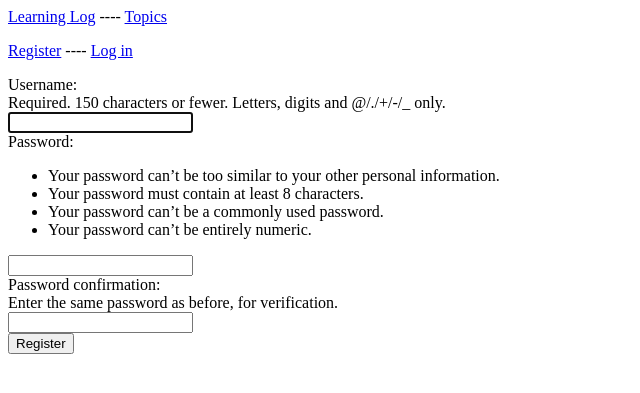
After one commit to chuliu-hash/DJANGO_Lenarning-Logs, a Django app: page /accounts/register/ in a window 1280 px wide. The commit adds this page. Shown: the top 393 px of the page, without its empty margins (0-640 px from the left). Run offline with Django 4.2, Linux system fonts and the light colour scheme.

Commit message:
实现用户注册系统，更新相关视图和模板

```diff
--- a/accounts/templates/registration/login.html
+++ b/accounts/templates/registration/login.html
@@ -9,7 +9,7 @@
     <form action="{% url 'accounts:login' %}" method="post">
         {% csrf_token %}
         {{ form.as_div }}
-        <button type="submit">Log in</button>
+        <button name="submit">Log in</button>
     </form>
 
 {% endblock content %}
--- /dev/null
+++ b/accounts/templates/registration/register.html
@@ -0,0 +1,11 @@
+{% extends "learning_logs/base.html" %}
+
+{% block content %}
+
+<form action="{% url 'accounts:register' %}" method="post">
+	{% csrf_token %}
+	{{ form.as_div }}
+	<button name="submit">Register</button>
+</form>
+
+{% endblock content %}
--- a/accounts/urls.py
+++ b/accounts/urls.py
@@ -1,10 +1,13 @@
 """为应用程序accounts定义URL模式"""
 
 from django.urls import path, include
+from . import views
 
 app_name = 'accounts'
 
 urlpatterns = [
 	# 包含默认的身份验证URL
 	path('',include('django.contrib.auth.urls')),
+	# 注册页面
+	path('register/', views.register, name='register'),
 	]
--- a/accounts/views.py
+++ b/accounts/views.py
@@ -1,3 +1,20 @@
-from django.shortcuts import render
+from django.shortcuts import render, redirect
+from django.contrib.auth import login
+from django.contrib.auth.forms import UserCreationForm
 
-# Create your views here.
+def register(request):
+	"""注册新用户"""
+	if request.method != 'POST':
+		# 显示空表单
+		form = UserCreationForm()
+	else:
+		# 处理填好的表单
+		form = UserCreationForm(data=request.POST)
+		if form.is_valid():
+			new_user = form.save()
+			# 让用户自动登录，再重定向到主页
+			login(request, new_user)
+			return redirect('learning_logs:index')
+
+	context = {'form': form}
+	return render(request, 'registration/register.html', context)
--- a/learning_logs/templates/learning_logs/base.html
+++ b/learning_logs/templates/learning_logs/base.html
@@ -7,8 +7,17 @@
 	{% if user.is_authenticated %}
 	Hello, {{ user.username }}.
 	{% else %}
+	<a href="{% url 'accounts:register' %}">Register</a> ----
 	<a href="{% url 'accounts:login' %}">Log in</a>
 	{% endif %}
 </p>
 
 {% block content %}{% endblock content %}
+
+{% if user.is_authenticated %}
+<hr />
+<form action="{% url 'accounts:logout' %}" method="post">
+	{% csrf_token %}
+	<button name='submit'>Log out</button>
+</form>
+{% endif %}
--- a/learning_logs/views.py
+++ b/learning_logs/views.py
@@ -1,7 +1,7 @@
 from django.shortcuts import render, redirect
 from .models import Topic, Entry
 from .forms import TopicForm, EntryForm
-# Create your views here.
+
 
 def index(request):
 	"""学习笔记的主页"""
--- a/ll_project/settings.py
+++ b/ll_project/settings.py
@@ -125,3 +125,4 @@ STATIC_URL = 'static/'
 DEFAULT_AUTO_FIELD = 'django.db.models.BigAutoField'
 
 LOGIN_REDIRECT_URL = 'learning_logs:index'
+LOGOUT_REDIRECT_URL = 'learning_logs:index'
```
Also changed, not shown: db.sqlite3.
